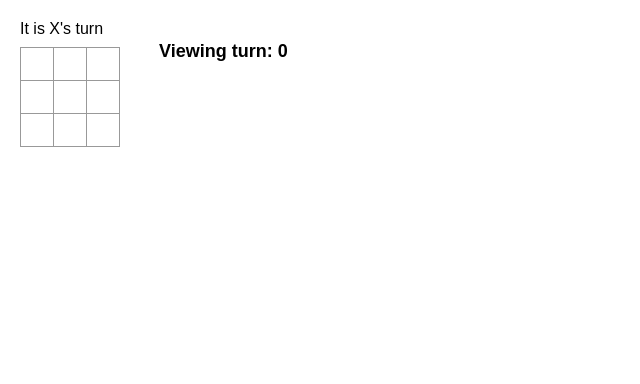
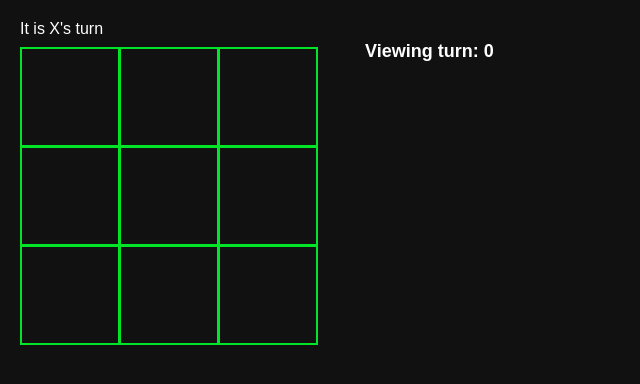
Before and after one commit to ThamasMc/react-tac-toe, a React (Create React App) app in the folder src/: page / in a window 1280 px wide. Shown: the top 384 px of the page, without its empty margins (0-640 px from the left). Built offline with nearby package versions, Linux system fonts and the light colour scheme.

Commit message:
Color and layout changes
        - Changes to dark/green color scheme
        - Makes the squares bigger

```diff
--- a/src/styles.css
+++ b/src/styles.css
@@ -6,6 +6,8 @@ body {
   font-family: sans-serif;
   margin: 20px;
   padding: 0;
+  background-color: #111111;
+  color: white;
 }
 
 h1 {
@@ -21,6 +23,11 @@ h2 {
 h3 {
   margin-top: 0;
   font-size: 18px;
+}
+
+li > h3 {
+  padding-top: 5px;
+  padding-left: 8px;
 }
 
 h4 {
@@ -48,7 +55,7 @@ ul {
 }
 
 li {
-  padding: 5px 0px;
+  /* padding: 5px 0px; */
 }
 
 * {
@@ -62,18 +69,19 @@ body {
 }
 
 .square {
-  background: #fff;
-  border: 1px solid #999;
+  background: #111;
+  border: 2px solid #00E525;
   float: left;
-  font-size: 24px;
+  font-size: 72px;
   font-weight: bold;
-  line-height: 34px;
-  height: 34px;
+  line-height: 100px;
+  height: 100px;
   margin-right: -1px;
   margin-top: -1px;
   padding: 0;
   text-align: center;
-  width: 34px;
+  width: 100px;
+  color: white;
 }
 
 .board-row:after {
@@ -96,11 +104,18 @@ body {
 }
 
 .turn-button {
-  background-color: #008CBA;
-  border: none;
+  all: unset;
+  background-color: #111;
+  border-bottom: 2px solid #00E525;
   color: white;
   text-decoration: none;
   padding: 5px 8px;
+  width: 100%;
+  transition-duration: 0.25s;
+}
+
+.turn-button:hover {
+  background: #008000;
 }
 
 .turn-button:active {
@@ -110,5 +125,5 @@ body {
 
 .winner {
   background: #008000;
-  color: #FFFFFF;
+  /* background: #009518; */
 }
```
